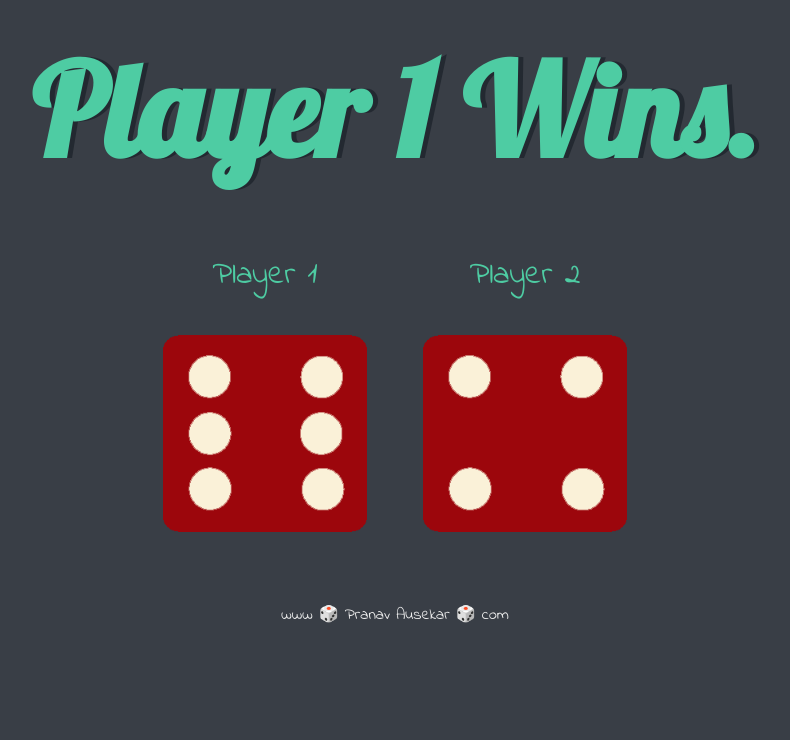
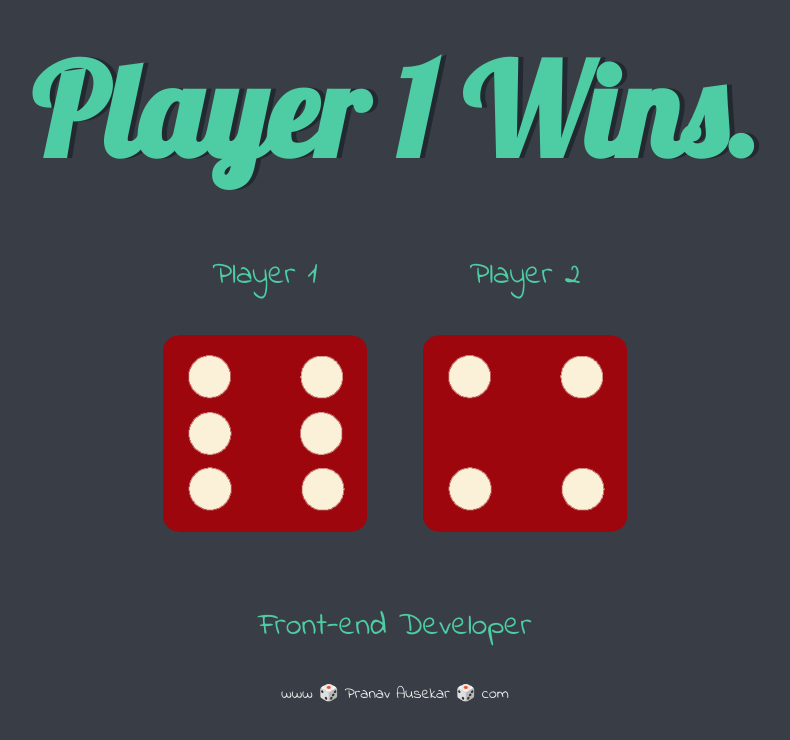
Before and after one commit to Pranav-Ausekar/Dice-challenge, a plain HTML site: page dicee.html in a window 1280 px wide. Shown: the whole page, without its empty margins (245-1035 px from the left). Drawn offline with Linux system fonts and the light colour scheme.

Commit message:
added <P> tag

```diff
--- a/dicee.html
+++ b/dicee.html
@@ -31,6 +31,7 @@
 
 <footer>
   <script src="/index.js"></script>
+  <p>Front-end Developer</p>
   www 🎲 Pranav Ausekar 🎲 com
 </footer>
 
```
